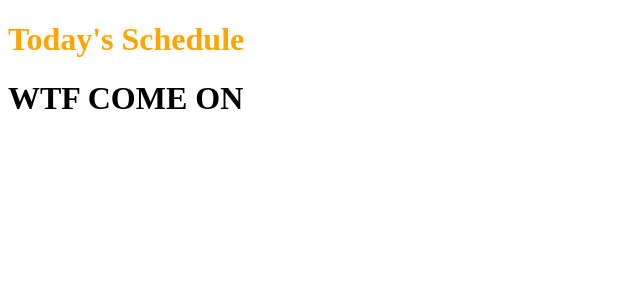
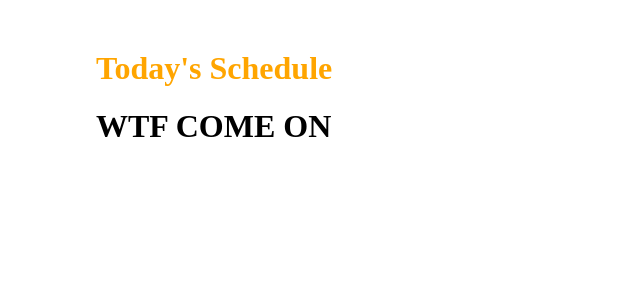
Before and after one commit to The-Nigeria-Development-Foundation/todo-app-miracle, an Angular app: page / in a window 1280 px wide. Shown: the top 300 px of the page, without its empty margins (0-640 px from the left). Built offline with nearby package versions, Linux system fonts and the light colour scheme.

Commit message:
style: Layout

```diff
--- a/src/styles.css
+++ b/src/styles.css
@@ -1 +1,14 @@
-/* You can add global styles to this file, and also import other style files */
+body {
+  width: 85vw;
+  margin: 0 auto;
+  margin-top: 50px;
+}
+
+@media screen
+  and (min-device-width: 1200px)
+  and (max-device-width: 1600px) {
+    body {
+      margin: 0;
+      text-align: center;
+    }
+  }
```
